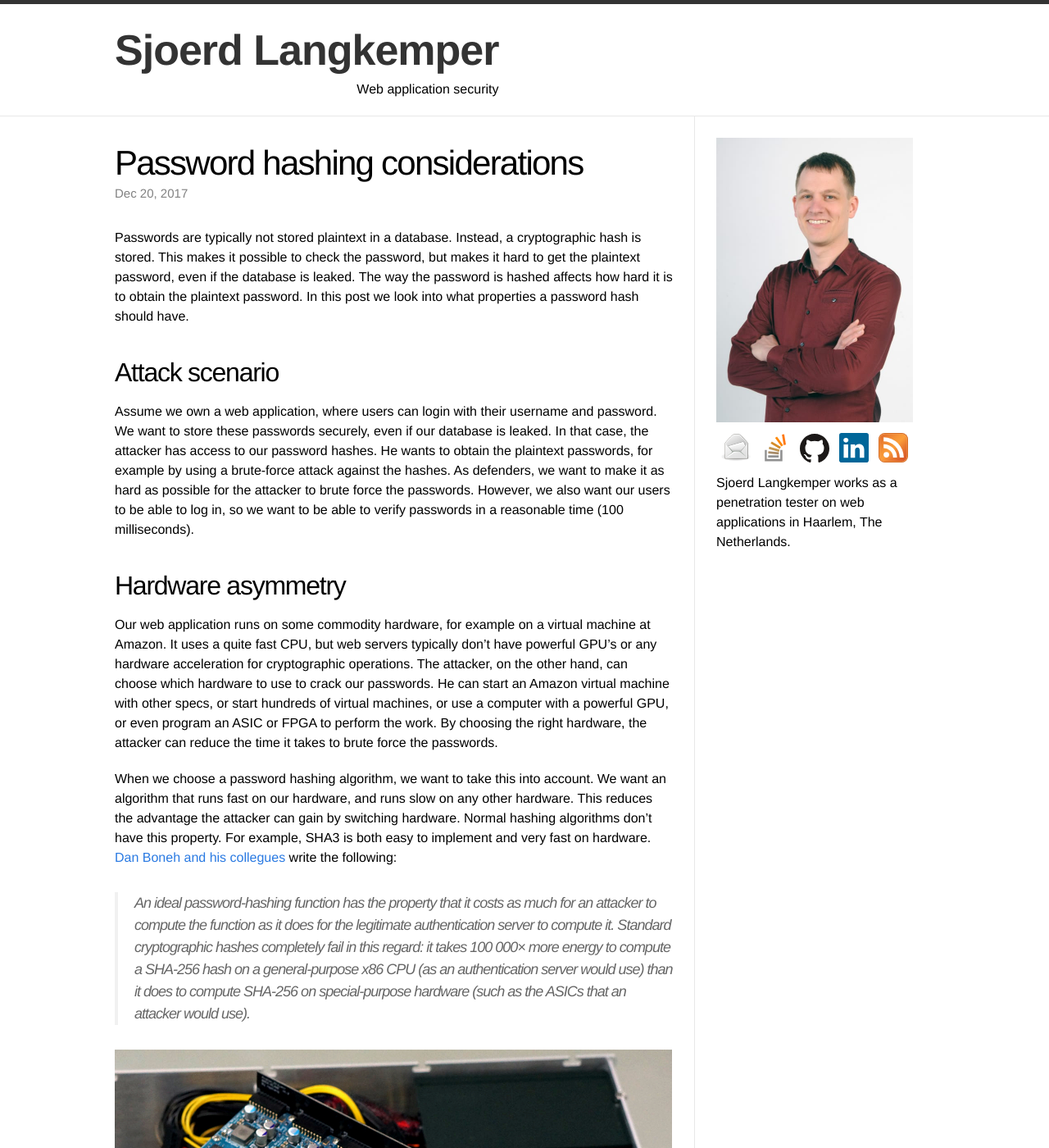
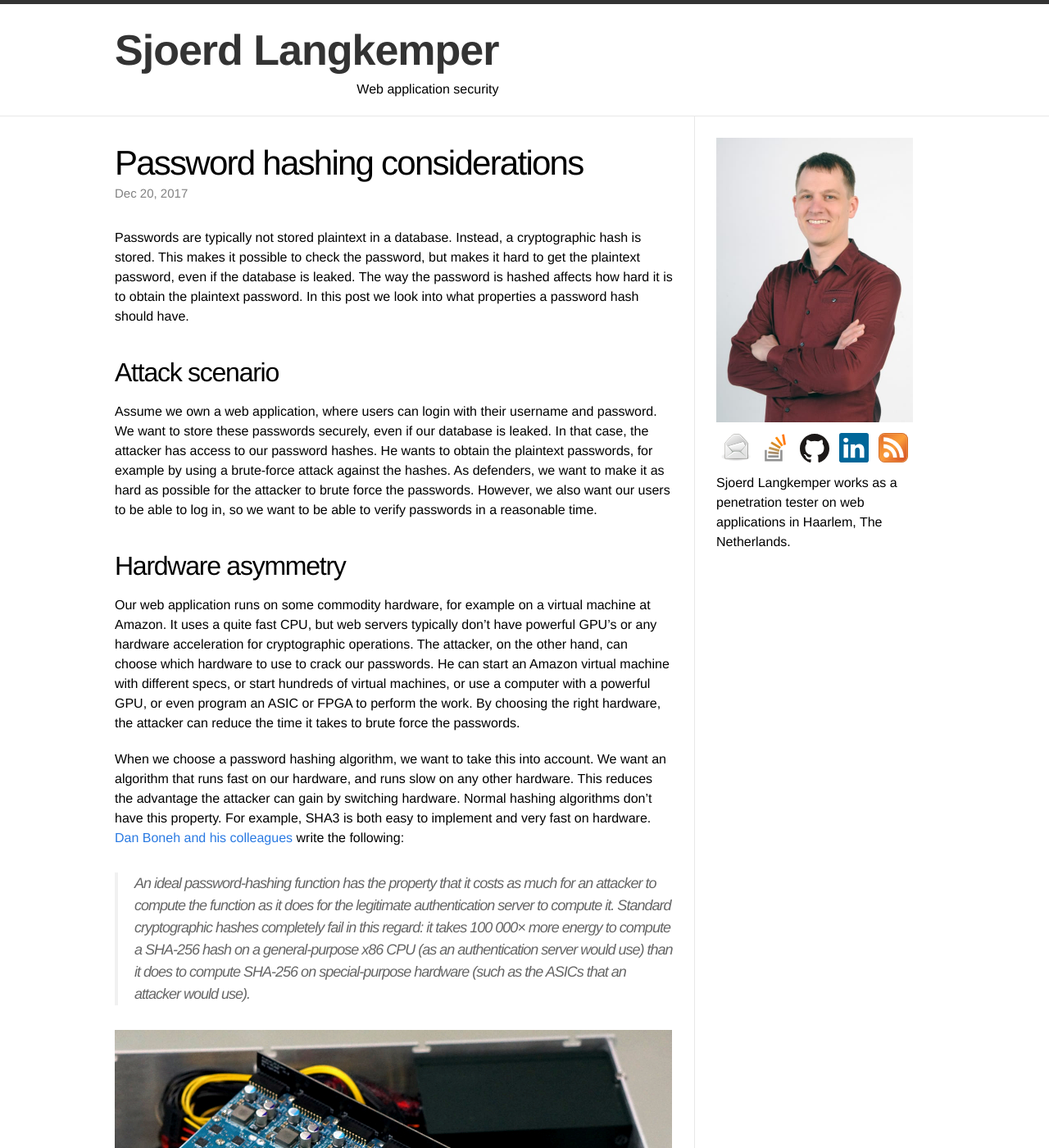
Before and after one commit to Sjord/Sjord.github.io, a Jekyll site: the page built from _posts/2017-08-03-blamka-hash.md, in a window 1280 px wide and 1400 px high. Shown: the whole window at 82% size. Built offline with Jekyll 4.4.1, drawn with Linux system fonts in a browser that asks for light colours; some of the changed text lies outside the part shown.

Commit message:
Finish post

```diff
--- a/_posts/2017-08-03-blamka-hash.md
+++ b/_posts/2017-08-03-blamka-hash.md
@@ -11,13 +11,13 @@
 
 ## Attack scenario
 
-Assume we own a web application, where users can login with their username and password. We want to store these passwords securely, even if our database is leaked. In that case, the attacker has access to our password hashes. He wants to obtain the plaintext passwords, for example by using a brute-force attack against the hashes. As defenders, we want to make it as hard as possible for the attacker to brute force the passwords. However, we also want our users to be able to log in, so we want to be able to verify passwords in a reasonable time (100 milliseconds).
+Assume we own a web application, where users can login with their username and password. We want to store these passwords securely, even if our database is leaked. In that case, the attacker has access to our password hashes. He wants to obtain the plaintext passwords, for example by using a brute-force attack against the hashes. As defenders, we want to make it as hard as possible for the attacker to brute force the passwords. However, we also want our users to be able to log in, so we want to be able to verify passwords in a reasonable time.
 
 ## Hardware asymmetry
 
-Our web application runs on some commodity hardware, for example on a virtual machine at Amazon. It uses a quite fast CPU, but web servers typically don't have powerful GPU's or any hardware acceleration for cryptographic operations. The attacker, on the other hand, can choose which hardware to use to crack our passwords. He can start an Amazon virtual machine with other specs, or start hundreds of virtual machines, or use a computer with a powerful GPU, or even program an ASIC or FPGA to perform the work. By choosing the right hardware, the attacker can reduce the time it takes to brute force the passwords.
+Our web application runs on some commodity hardware, for example on a virtual machine at Amazon. It uses a quite fast CPU, but web servers typically don't have powerful GPU's or any hardware acceleration for cryptographic operations. The attacker, on the other hand, can choose which hardware to use to crack our passwords. He can start an Amazon virtual machine with different specs, or start hundreds of virtual machines, or use a computer with a powerful GPU, or even program an ASIC or FPGA to perform the work. By choosing the right hardware, the attacker can reduce the time it takes to brute force the passwords.
 
-When we choose a password hashing algorithm, we want to take this into account. We want an algorithm that runs fast on our hardware, and runs slow on any other hardware. This reduces the advantage the attacker can gain by switching hardware. Normal hashing algorithms don't have this property. For example, SHA3 is both easy to implement and very fast on hardware. [Dan Boneh and his collegues](https://eprint.iacr.org/2016/027.pdf) write the following:
+When we choose a password hashing algorithm, we want to take this into account. We want an algorithm that runs fast on our hardware, and runs slow on any other hardware. This reduces the advantage the attacker can gain by switching hardware. Normal hashing algorithms don't have this property. For example, SHA3 is both easy to implement and very fast on hardware. [Dan Boneh and his colleagues](https://eprint.iacr.org/2016/027.pdf) write the following:
 
 > An ideal password-hashing function has the property that it costs as much for an attacker to compute the function as it does for the legitimate authentication server to compute it. Standard cryptographic hashes completely fail in this regard: it takes 100 000× more energy to compute a SHA-256 hash on a general-purpose x86 CPU (as an authentication server would use) than it does to compute SHA-256 on special-purpose hardware (such as the ASICs that an attacker would use).
 
```
Also changed, not shown: other parts of _posts/2017-08-03-blamka-hash.md (+3 -3 lines).
